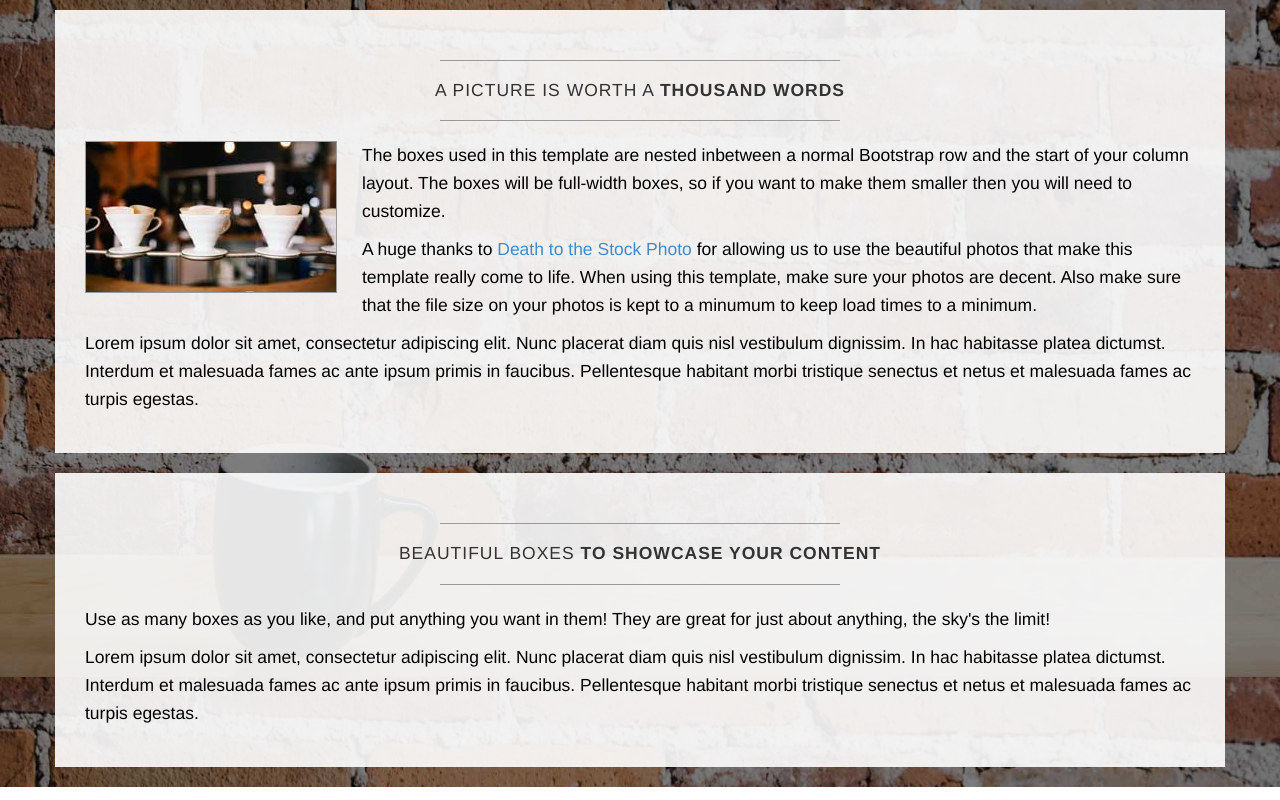
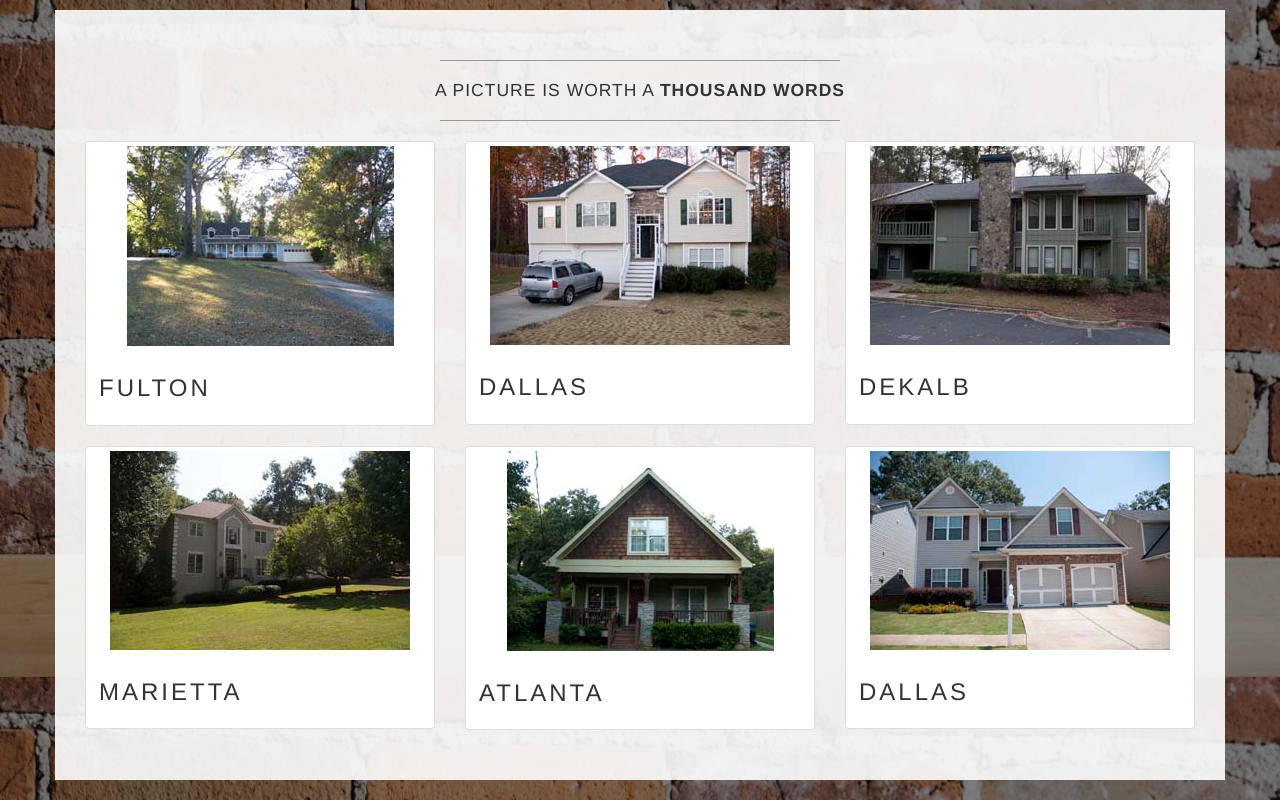
Before and after one commit to donwb/goodmoveatlanta, a plain HTML site: page public/index.html in a window 1280 px wide. Shown: the part 923-1723 px from the top of the page. Drawn offline with Linux system fonts and the light colour scheme; no server answers.

Commit message:
home page changes

```diff
--- a/public/index.html
+++ b/public/index.html
@@ -107,24 +107,67 @@
                     <h2 class="intro-text text-center">A picture is worth a <strong>thousand words</strong>
                     </h2>
                     <hr>
-                    <img class="img-responsive img-border img-left" src="img/intro-pic.jpg" alt="">
-                    <hr class="visible-xs">
-                    <p>The boxes used in this template are nested inbetween a normal Bootstrap row and the start of your column layout. The boxes will be full-width boxes, so if you want to make them smaller then you will need to customize.</p>
-                    <p>A huge thanks to <a href="http://join.deathtothestockphoto.com/" target="_blank">Death to the Stock Photo</a> for allowing us to use the beautiful photos that make this template really come to life. When using this template, make sure your photos are decent. Also make sure that the file size on your photos is kept to a minumum to keep load times to a minimum.</p>
-                    <p>Lorem ipsum dolor sit amet, consectetur adipiscing elit. Nunc placerat diam quis nisl vestibulum dignissim. In hac habitasse platea dictumst. Interdum et malesuada fames ac ante ipsum primis in faucibus. Pellentesque habitant morbi tristique senectus et netus et malesuada fames ac turpis egestas.</p>
-                </div>
-            </div>
-        </div>
 
-        <div class="row">
-            <div class="box">
-                <div class="col-lg-12">
-                    <hr>
-                    <h2 class="intro-text text-center">Beautiful boxes <strong>to showcase your content</strong>
-                    </h2>
-                    <hr>
-                    <p>Use as many boxes as you like, and put anything you want in them! They are great for just about anything, the sky's the limit!</p>
-                    <p>Lorem ipsum dolor sit amet, consectetur adipiscing elit. Nunc placerat diam quis nisl vestibulum dignissim. In hac habitasse platea dictumst. Interdum et malesuada fames ac ante ipsum primis in faucibus. Pellentesque habitant morbi tristique senectus et netus et malesuada fames ac turpis egestas.</p>
+                    <div class="row">
+
+                      <div class="col-sm-6 col-md-4">
+                        <div class="thumbnail">
+                          <img src="img/houses/thumbs/IMG_2430.jpg">
+                          <div class="caption">
+                            <h3>Fulton</h3>
+                          </div>
+                        </div>
+                      </div>
+                      <div class="col-sm-6 col-md-4">
+                        <div class="thumbnail">
+                          <img src="img/houses/thumbs/DSC_8650.jpg">
+                          <div class="caption">
+                            <h3>Dallas</h3>
+                          </div>
+                        </div>
+                      </div>
+
+                      <div class="col-sm-6 col-md-4">
+                        <div class="thumbnail">
+                          <img src="img/houses/thumbs/DSC_8816.jpg">
+                          <div class="caption">
+                            <h3>Dekalb</h3>
+                          </div>
+                        </div>
+                      </div>
+
+                    </div>
+
+                    <div class="row">
+
+                      <div class="col-sm-6 col-md-4">
+                        <div class="thumbnail">
+                          <img src="img/houses/thumbs/house.jpg">
+                          <div class="caption">
+                            <h3>Marietta</h3>
+                          </div>
+                        </div>
+                      </div>
+                      <div class="col-sm-6 col-md-4">
+                        <div class="thumbnail">
+                          <img src="img/houses/thumbs/DSC_2035.jpg">
+                          <div class="caption">
+                            <h3>Atlanta</h3>
+                          </div>
+                        </div>
+                      </div>
+
+                      <div class="col-sm-6 col-md-4">
+                        <div class="thumbnail">
+                          <img src="img/houses/thumbs/DSC_2056.jpg">
+                          <div class="caption">
+                            <h3>Dallas</h3>
+                          </div>
+                        </div>
+                      </div>
+
+                    </div>
+
                 </div>
             </div>
         </div>
```
Also changed, not shown: public/img/houses/thumbs/DSC_2035.jpg (added), public/img/houses/thumbs/DSC_2056.jpg (added), public/img/houses/thumbs/DSC_2057.jpg (added), public/img/houses/thumbs/DSC_2076.jpg (added), public/img/houses/thumbs/DSC_2089.jpg (added), public/img/houses/thumbs/DSC_2097.jpg (added), public/img/houses/thumbs/DSC_2100.jpg (added), public/img/houses/thumbs/DSC_2104.jpg (added), public/img/houses/thumbs/DSC_2284.jpg (added), public/img/houses/thumbs/DSC_2289.jpg (added), public/img/houses/thumbs/DSC_2800.jpg (added), public/img/houses/thumbs/DSC_8650.jpg (added), public/img/houses/thumbs/DSC_8816.jpg (added), public/img/houses/thumbs/IMG_2430.jpg (added), 2 more files.
